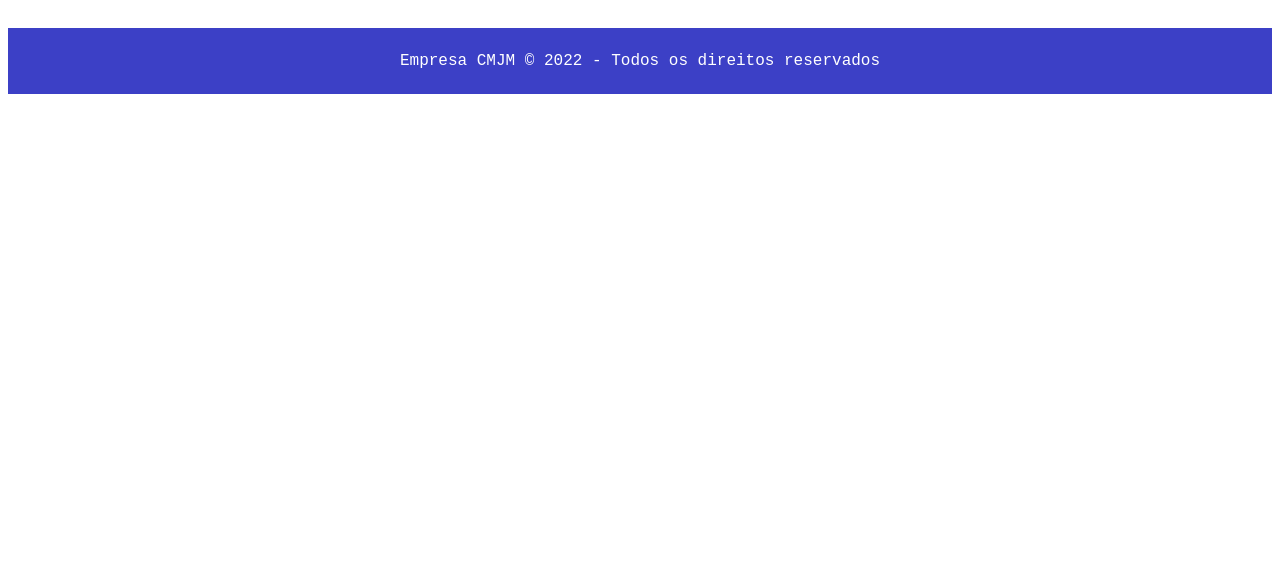
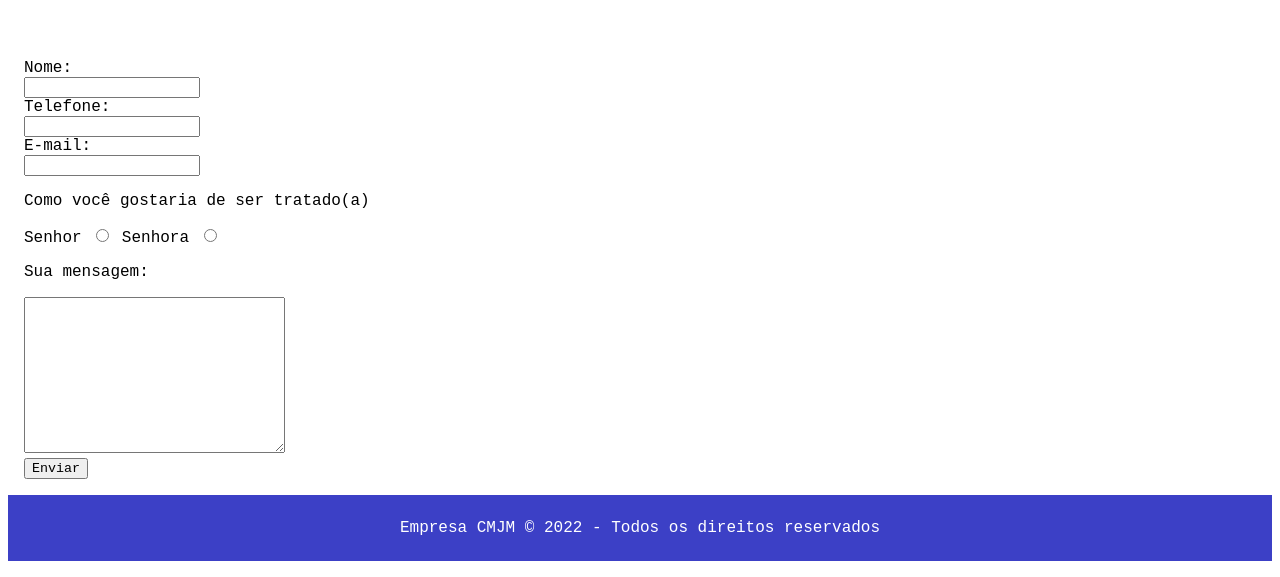
Before and after one commit to mateusccorreia/about-me, a plain HTML site: page index.html in a window 1280 px wide. Shown: the part 1447-2024 px from the top of the page. Before the commit the page ends 1557 px from the top, so only its background shows below. Drawn offline with Linux system fonts and the light colour scheme.

Commit message:
added the form section in the project

```diff
--- a/index.html
+++ b/index.html
@@ -184,6 +184,42 @@
 
         <!-- The footer section -->
         <footer>
+            <section>
+                <form action="">
+                    <div>
+                        <div class="personal-data">
+                            <label for="name">Nome:</label> <br/>
+                            <input type="text" id="name">
+                        </div>
+                        <div class="personal-data">
+                            <label for="phone">Telefone:</label> <br/>
+                            <input type="text" id="phone">
+                        </div>
+                        <div class="personal-data">
+                            <label for="email">E-mail:</label> <br/>
+                            <input type="text" id="email">
+                        </div>
+                    </div>
+                    <div>
+                        <p>Como você gostaria de ser tratado(a)</p>
+                        <div>
+                            <label for="choose">Senhor</label>
+                            <input type="radio" name="teste" id="choose">
+                            <label for="choose">Senhora</label>
+                            <input type="radio" name="teste" id="choose">
+                        </div>
+                    </div>
+                    <div>
+                        <p>Sua mensagem:</p>
+                    </div>
+                    <div>
+                        <textarea name="" id="" cols="30" rows="10"></textarea>
+                    </div>
+                    <div>
+                        <button>Enviar</button>
+                    </div>
+                </form>
+            </section>
             <p>Empresa CMJM © 2022 - Todos os direitos reservados</p>
           </footer>
     </body>
--- a/styles.css
+++ b/styles.css
@@ -1,9 +1,5 @@
 * {
     font-family: 'Roboto Mono', monospace;;
-}
-
-a {
-    target: blank;
 }
 
 .logo h2 {
```
